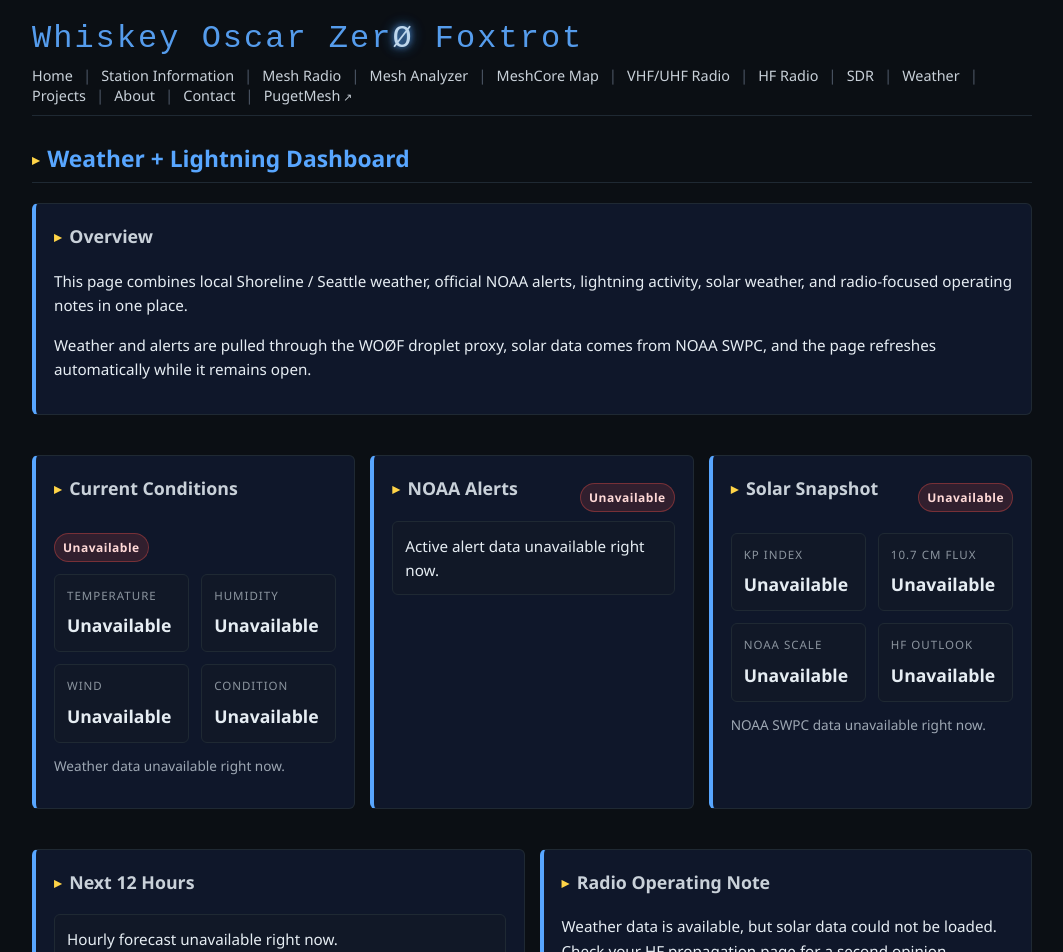
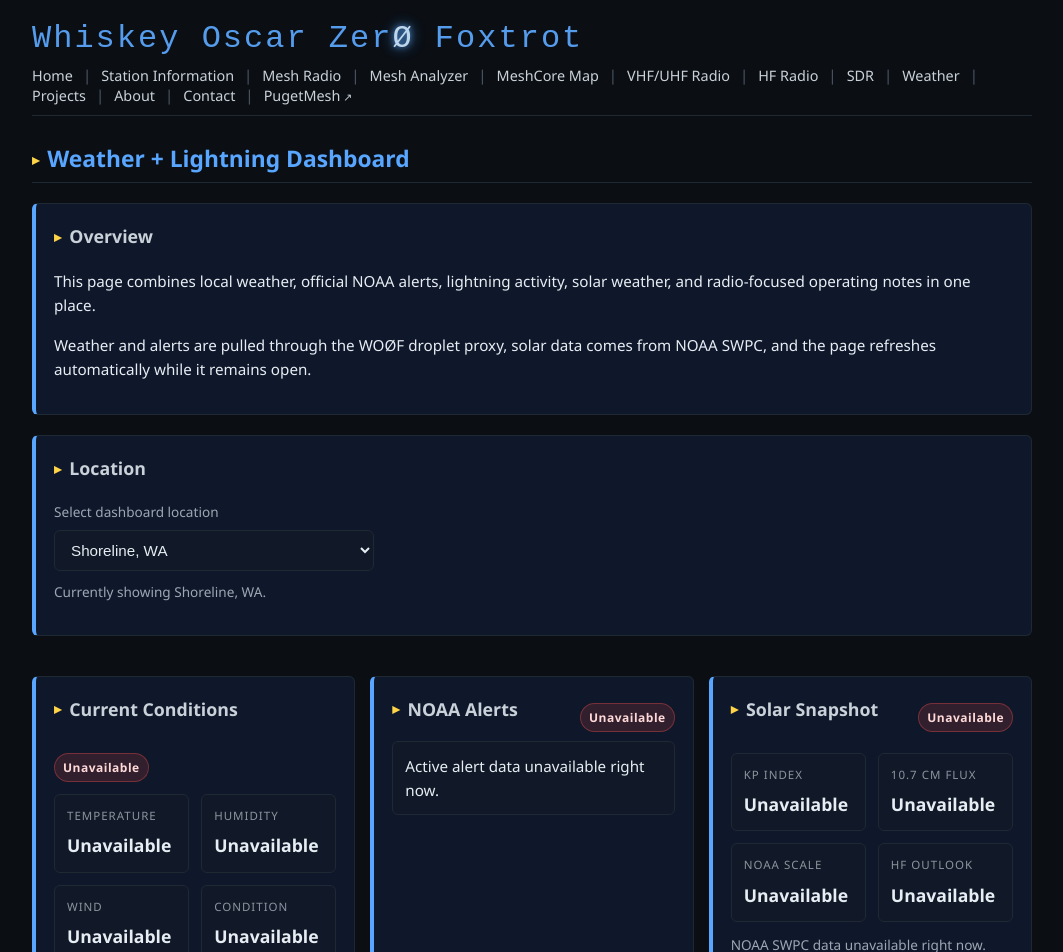
Before and after one commit to Lymitliss/Lymitliss.github.io, a Jekyll site: the page built from weather.md, in a window 1280 px wide. Shown: the top 952 px of the page, without its empty margins (108-1171 px from the left). Built offline with Jekyll 4.4.1, drawn with Linux system fonts in a browser that asks for light colours; some of the changed text lies outside the part shown.

Commit message:
Update weather.md

```diff
--- a/weather.md
+++ b/weather.md
@@ -17,6 +17,7 @@ permalink: /weather/
   .weather-grid-2 {
     display: grid;
     grid-template-columns: repeat(2, minmax(0, 1fr));
+    align-items: start;
     gap: 15px;
     margin-top: 20px;
   }
@@ -144,6 +145,24 @@ permalink: /weather/
     flex-wrap: wrap;
   }
 
+  .weather-location-select {
+    width: 100%;
+    max-width: 320px;
+    margin-top: 8px;
+    padding: 10px 12px;
+    border-radius: 6px;
+    border: 1px solid #1f2933;
+    background: #111827;
+    color: #e6edf3;
+    font-size: 0.95rem;
+  }
+
+  .weather-location-select:focus {
+    outline: none;
+    border-color: #58a6ff;
+    box-shadow: 0 0 0 2px rgba(88, 166, 255, 0.18);
+  }
+
   @media (max-width: 900px) {
     .weather-grid,
     .weather-grid-2,
@@ -162,12 +181,29 @@ permalink: /weather/
 <div class="station-card">
   <h3>Overview</h3>
   <p>
-    This page combines local Shoreline / Seattle weather, official NOAA alerts, lightning activity, solar weather,
+    This page combines local weather, official NOAA alerts, lightning activity, solar weather,
     and radio-focused operating notes in one place.
   </p>
   <p>
     Weather and alerts are pulled through the WOØF droplet proxy, solar data comes from NOAA SWPC, and the page
     refreshes automatically while it remains open.
+  </p>
+</div>
+
+<div class="station-card">
+  <h3>Location</h3>
+  <label for="weather-location-select" class="weather-small-note">Select dashboard location</label>
+  <select id="weather-location-select" class="weather-location-select">
+    <option value="shoreline" selected>Shoreline, WA</option>
+    <option value="seattle">Seattle, WA</option>
+    <option value="everett">Everett, WA</option>
+    <option value="bellevue">Bellevue, WA</option>
+    <option value="tacoma">Tacoma, WA</option>
+    <option value="olympia">Olympia, WA</option>
+    <option value="bremerton">Bremerton, WA</option>
+  </select>
+  <p class="weather-small-note" id="selected-location-note" style="margin-top: 10px;">
+    Currently showing Shoreline, WA.
   </p>
 </div>
 
@@ -258,8 +294,9 @@ permalink: /weather/
   <h3>Lightning / Storm Activity</h3>
   <div class="weather-iframe-wrap">
     <iframe
-      src="https://map.blitzortung.org/#6.7/47.75/-122.35"
-      title="Live lightning map centered near Seattle"
+      id="lightning-map"
+      src="https://map.blitzortung.org/#6.7/47.755/-122.341"
+      title="Live lightning map"
       loading="lazy"
       referrerpolicy="strict-origin-when-cross-origin"></iframe>
   </div>
@@ -273,8 +310,8 @@ permalink: /weather/
     <h3>Forecast / Radar Links</h3>
     <ul class="weather-links-list">
       <li>
-        <a href="https://forecast.weather.gov/MapClick.php?lat=47.755&lon=-122.341" target="_blank" rel="noopener" class="accent-link">
-          Official NWS point forecast for Shoreline
+        <a id="nws-point-link" href="https://forecast.weather.gov/MapClick.php?lat=47.755&lon=-122.341" target="_blank" rel="noopener" class="accent-link">
+          Official NWS point forecast
         </a>
       </li>
       <li>
@@ -306,4 +343,4 @@ permalink: /weather/
   </div>
 </div>
 
-<script src="{{ '/assets/weather-dashboard.js?v=3' | relative_url }}"></script>
+<script src="{{ '/assets/weather-dashboard.js?v=4' | relative_url }}"></script>
```
